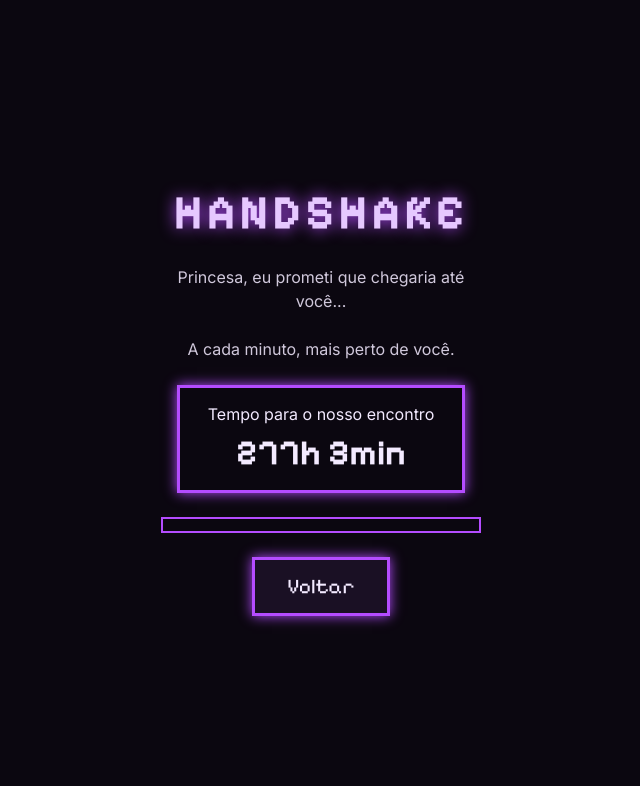
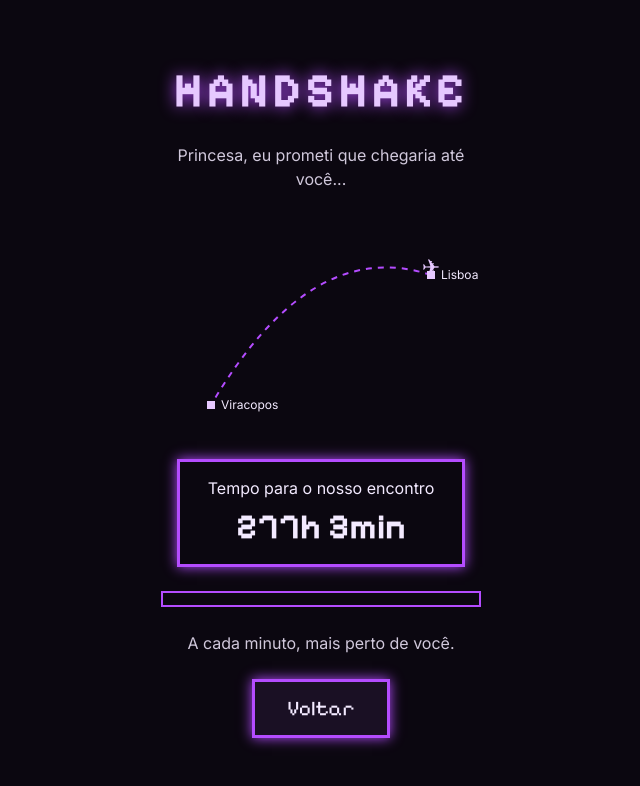
Before and after one commit to guuiisouza/Handshake, a React (Vite) app: page / in a window 1280 px wide. Both pictures are taken after a click on the button "Nossa história". Shown: the top 786 px of the page, without its empty margins (319-959 px from the left). Built offline with nearby package versions, Linux system fonts and the light colour scheme.

Commit message:
Mapa do voo com rota e aviao

```diff
--- a/src/App.css
+++ b/src/App.css
@@ -56,3 +56,31 @@
   height: 100%;
   background: var(--roxo);
 }
+.mapa {
+  width: 100%;
+  max-width: 360px;
+}
+
+.rota {
+  fill: none;
+  stroke: var(--roxo);
+  stroke-width: 2;
+  stroke-dasharray: 6 6;
+}
+
+.ponto {
+  fill: var(--roxo-claro);
+}
+
+.cidade {
+  fill: var(--texto);
+  font-size: 12px;
+  font-family: 'Pixelify Sans', sans-serif;
+}
+
+.aviao {
+  fill: var(--roxo-claro);
+  font-size: 22px;
+  text-anchor: middle;
+  dominant-baseline: middle;
+}
--- /dev/null
+++ b/src/Voo.tsx
@@ -0,0 +1,77 @@
+import { useEffect, useState } from 'react'
+
+const DECOLAGEM = new Date('2026-11-27T09:00:00Z').getTime()
+const POUSO = new Date('2026-11-27T19:20:00Z').getTime()
+
+const LISBOA = { x: 290, y: 60 }
+const CURVA = { x: 170, y: 20 }
+const VIRACOPOS = { x: 70, y: 190 }
+
+function pontoNaRota(t: number) {
+  const a = (1 - t) * (1 - t)
+  const b = 2 * (1 - t) * t
+  const c = t * t
+  return {
+    x: a * LISBOA.x + b * CURVA.x + c * VIRACOPOS.x,
+    y: a * LISBOA.y + b * CURVA.y + c * VIRACOPOS.y,
+  }
+}
+
+function Voo({ onVoltar }: { onVoltar: () => void }) {
+  const [agora, setAgora] = useState(Date.now())
+
+  useEffect(() => {
+    const relogio = setInterval(() => setAgora(Date.now()), 1000)
+    return () => clearInterval(relogio)
+  }, [])
+
+  const total = POUSO - DECOLAGEM
+  const progresso = Math.min(Math.max((agora - DECOLAGEM) / total, 0), 1)
+  const falta = Math.max(POUSO - agora, 0)
+  const horas = Math.floor(falta / 3600000)
+  const minutos = Math.floor((falta % 3600000) / 60000)
+  const aviao = pontoNaRota(progresso)
+  const chegou = agora >= POUSO
+
+  return (
+    <div className="abertura">
+      <h1 className="logo">HANDSHAKE</h1>
+
+      <p className="frase">
+        {chegou
+          ? 'Agora, o oceano já não está entre nós.'
+          : 'Princesa, eu prometi que chegaria até você...'}
+      </p>
+
+      <svg viewBox="0 0 360 220" style={{ width: '100%', maxWidth: 360 }}>
+        <path
+          d={`M ${LISBOA.x} ${LISBOA.y} Q ${CURVA.x} ${CURVA.y} ${VIRACOPOS.x} ${VIRACOPOS.y}`}
+          fill="none"
+          stroke="#b44cff"
+          strokeWidth="2"
+          strokeDasharray="6 6"
+        />
+        <rect x={LISBOA.x - 4} y={LISBOA.y - 4} width="8" height="8" fill="#e6c8ff" />
+        <rect x={VIRACOPOS.x - 4} y={VIRACOPOS.y - 4} width="8" height="8" fill="#e6c8ff" />
+        <text x={LISBOA.x + 10} y={LISBOA.y + 4} fill="#f3eaff" fontSize="12">Lisboa</text>
+        <text x={VIRACOPOS.x + 10} y={VIRACOPOS.y + 4} fill="#f3eaff" fontSize="12">Viracopos</text>
+        <text x={aviao.x} y={aviao.y} fill="#e6c8ff" fontSize="22" textAnchor="middle">✈</text>
+      </svg>
+
+      <div className="contagem">
+        <span>Tempo para o nosso encontro</span>
+        <strong>{horas}h {minutos}min</strong>
+      </div>
+
+      <div className="barra">
+        <div className="barra-cheia" style={{ width: `${progresso * 100}%` }} />
+      </div>
+
+      <p className="frase">A cada minuto, mais perto de você.</p>
+
+      <button className="botao" onClick={onVoltar}>Voltar</button>
+    </div>
+  )
+}
+
+export default Voo
--- a/src/voo.tsx
+++ /dev/null
@@ -1,46 +0,0 @@
-import { useEffect, useState } from 'react'
-
-const DECOLAGEM = new Date('2026-11-27T09:00:00Z').getTime()
-const POUSO = new Date('2026-11-27T19:20:00Z').getTime()
-
-function Voo({ onVoltar }: { onVoltar: () => void }) {
-  const [agora, setAgora] = useState(Date.now())
-
-  useEffect(() => {
-    const relogio = setInterval(() => setAgora(Date.now()), 1000)
-    return () => clearInterval(relogio)
-  }, [])
-
-  const total = POUSO - DECOLAGEM
-  const progresso = Math.min(Math.max((agora - DECOLAGEM) / total, 0), 1)
-  const falta = Math.max(POUSO - agora, 0)
-  const horas = Math.floor(falta / 3600000)
-  const minutos = Math.floor((falta % 3600000) / 60000)
-
-  return (
-    <main className="abertura">
-      <h1 className="logo">HANDSHAKE</h1>
-      <p className="frase">Princesa, eu prometi que chegaria até você...</p>
-
-      {progresso < 1 ? (
-        <>
-          <p className="frase">A cada minuto, mais perto de você.</p>
-          <div className="contagem">
-            <span>Tempo para o nosso encontro</span>
-            <strong>{horas}h {minutos}min</strong>
-          </div>
-        </>
-      ) : (
-        <p className="frase">Agora, o oceano já não está entre nós.</p>
-      )}
-
-      <div className="barra">
-        <div className="barra-cheia" style={{ width: `${progresso * 100}%` }} />
-      </div>
-
-      <button className="botao" onClick={onVoltar}>Voltar</button>
-    </main>
-  )
-}
-
-export default Voo
```
